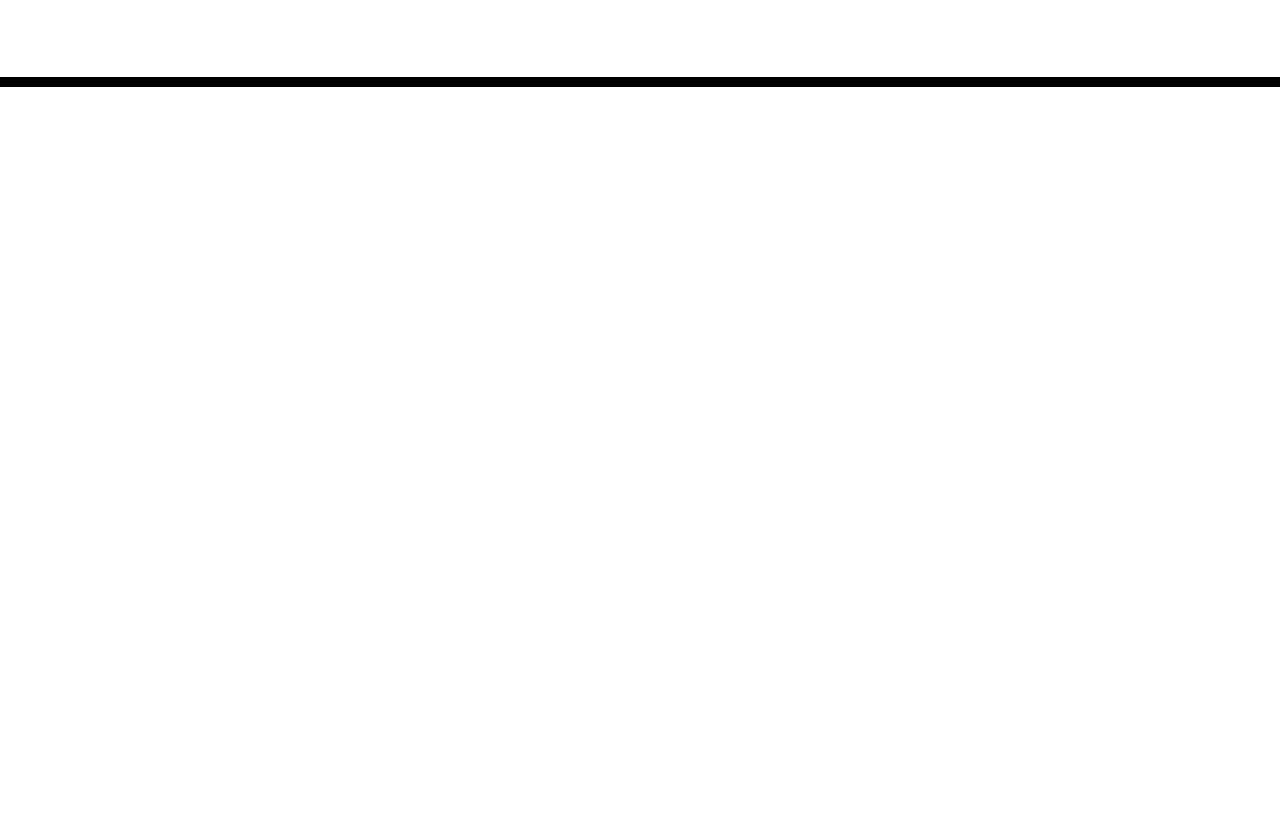
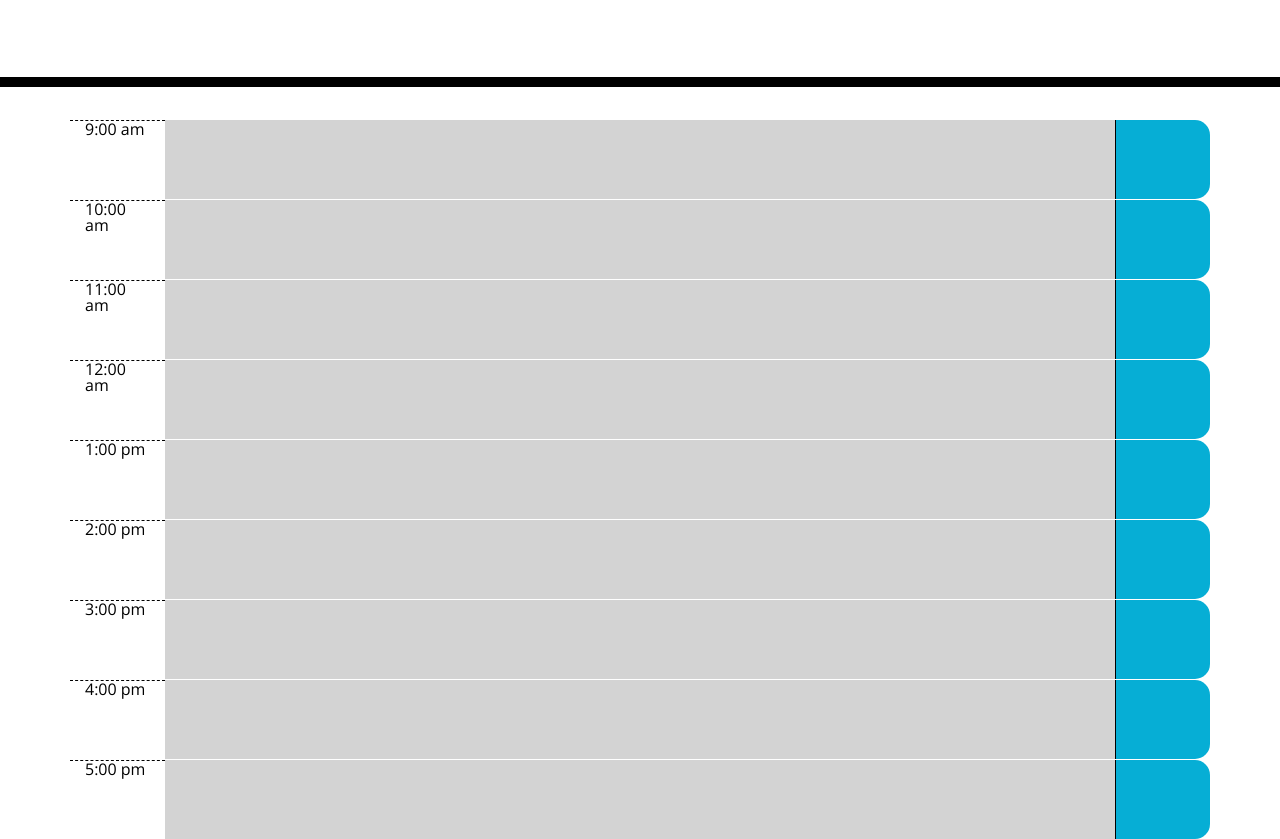
Before and after one commit to Maxsem4/homework5, a plain HTML site: page index.html in a window 1280 px wide. Shown: the part 181-1020 px from the top of the page. Before the commit the page ends 800 px from the top, so only its background shows below. Drawn offline with nearby package versions, Linux system fonts and the light colour scheme.

Commit message:
timetable

```diff
--- a/index.html
+++ b/index.html
@@ -29,7 +29,51 @@
       <p id="currentDay" class="lead"></p>
     </header>
     <div class="container">
-      <!-- Timeblocks go here -->
+      <div class="row">
+        <div class="hour col-1">9:00 am</div>
+        <div class="description past col-10" contenteditable="true"></div>
+        <div class="saveBtn col-1"></div>
+      </div>
+      <div class="row">
+        <div class="hour col-1">10:00 am</div>
+        <div class="description past col-10" contenteditable="true"></div>
+        <div class="saveBtn col-1"></div>
+      </div>
+      <div class="row">
+        <div class="hour col-1">11:00 am</div>
+        <div class="description past col-10" contenteditable="true"></div>
+        <div class="saveBtn col-1"></div>
+      </div>
+      <div class="row">
+        <div class="hour col-1">12:00 am</div>
+        <div class="description past col-10" contenteditable="true"></div>
+        <div class="saveBtn col-1"></div>
+      </div>
+      <div class="row">
+        <div class="hour col-1">1:00 pm</div>
+        <div class="description past col-10" contenteditable="true"></div>
+        <div class="saveBtn col-1"></div>
+      </div>
+      <div class="row">
+        <div class="hour col-1">2:00 pm</div>
+        <div class="description past col-10" contenteditable="true"></div>
+        <div class="saveBtn col-1"></div>
+      </div>
+      <div class="row">
+        <div class="hour col-1">3:00 pm</div>
+        <div class="description past col-10" contenteditable="true"></div>
+        <div class="saveBtn col-1"></div>
+      </div>
+      <div class="row">
+        <div class="hour col-1">4:00 pm</div>
+        <div class="description past col-10" contenteditable="true"></div>
+        <div class="saveBtn col-1"></div>
+      </div>
+      <div class="row">
+        <div class="hour col-1">5:00 pm</div>
+        <div class="description past col-10" contenteditable="true"></div>
+        <div class="saveBtn col-1"></div>
+      </div>
     </div>
 
     <script src="https://code.jquery.com/jquery-3.4.1.min.js"></script>
```
